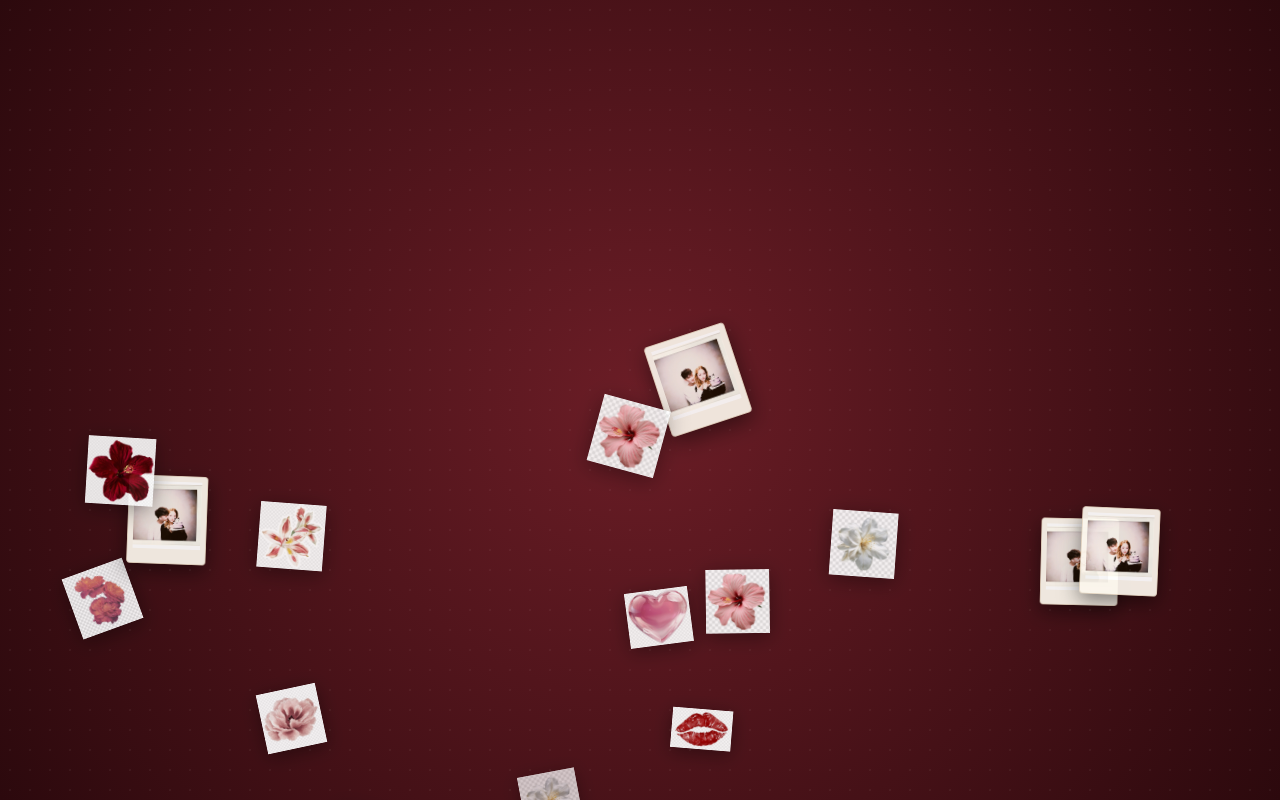
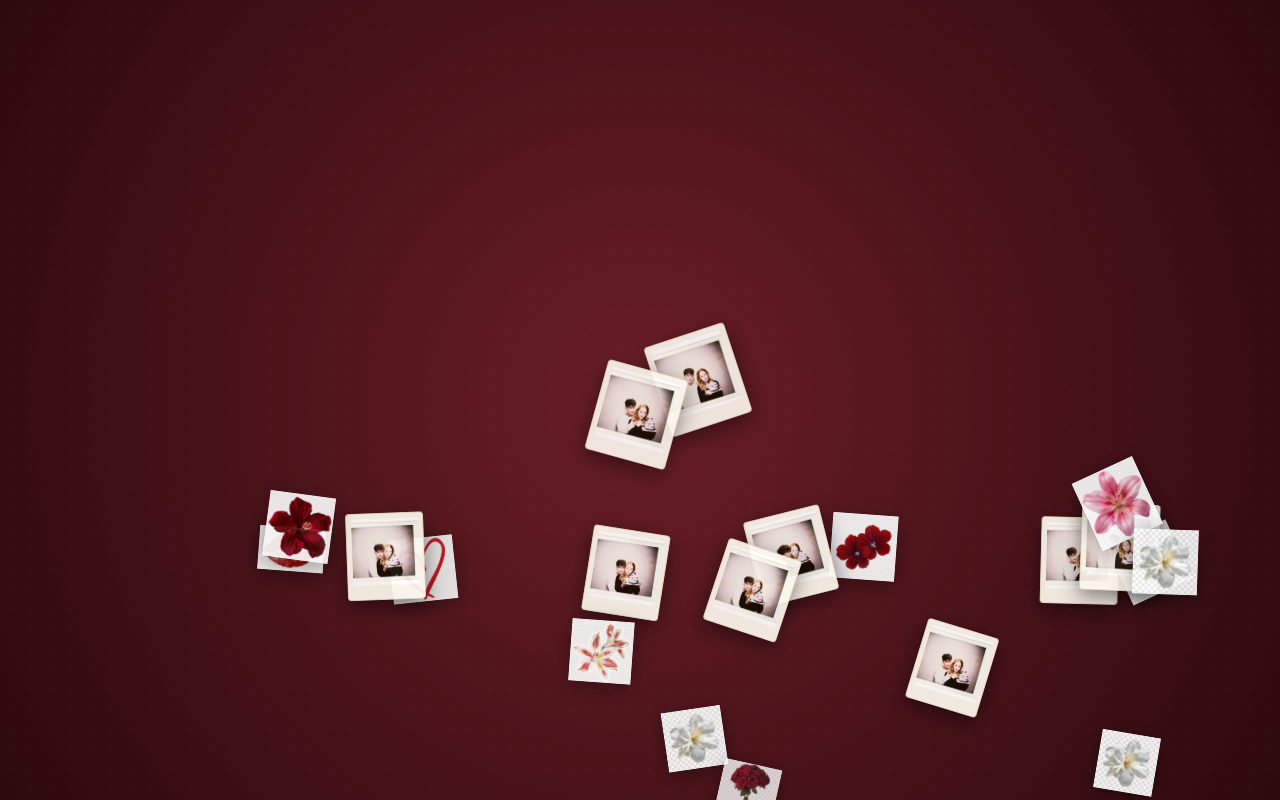
Before and after one commit to lamkhuengo13-afk/lamkhuengo13-afk-19thang11forSonyeu, a plain HTML site: page love.html in a window 1280 px wide. Both pictures are taken after a click on the button "Thơm em mụt cái để mở". Drawn offline with Linux system fonts and the light colour scheme.

Commit message:
Update love.html

```diff
--- a/love.html
+++ b/love.html
@@ -1,4 +1,3 @@
-
 <!DOCTYPE html>
 <html lang="vi">
 <head>
@@ -87,7 +86,6 @@
         /* ===== KHUNG ẢNH POLAROID ===== */
         .polaroid-frame {
             background: #fbf6ec;
-
             padding: 6px 6px 17px;
             border-radius: 4px;
 
@@ -110,10 +108,8 @@
         /* ===== STICKER VINTAGE ===== */
         .vintage-sticker {
             display: block;
-
             max-width: 78px;
             height: auto;
-
             object-fit: contain;
 
             filter:
@@ -154,10 +150,8 @@
         /* ===== BÓ HOA HỒNG CUỐI CÙNG ===== */
         #final-bouquet {
             position: fixed;
-
             left: 50%;
             top: 50%;
-
             z-index: 10;
 
             width: clamp(180px, 35vw, 330px);
@@ -232,7 +226,6 @@
         .welcome-box {
             width: 100%;
             max-width: 340px;
-
             margin: auto;
 
             background: #fbf6ec;
@@ -241,7 +234,6 @@
                      clamp(18px, 6vw, 30px);
 
             border-radius: 16px;
-
             border: 2px dashed #79222c;
 
             box-shadow:
@@ -250,7 +242,6 @@
 
         .welcome-box h3 {
             color: #79222c;
-
             margin-top: 0;
             margin-bottom: 12px;
 
@@ -270,18 +261,15 @@
         /* ===== NÚT MỞ QUÀ ===== */
         .unlock-btn {
             display: inline-block;
-
             max-width: 100%;
 
             background: #79222c;
             color: #fbf6ec;
 
             border: none;
-
             padding: 12px 22px;
 
             font-size: clamp(13px, 3.5vw, 15px);
-
             border-radius: 25px;
 
             cursor: pointer;
@@ -340,7 +328,6 @@
             }
         }
 
-        /* Hỗ trợ người dùng hạn chế chuyển động */
         @media (prefers-reduced-motion: reduce) {
             .unlock-btn {
                 transition: none;
@@ -370,7 +357,7 @@
     <!-- KHU VỰC HIỆU ỨNG -->
     <div class="floating-container" id="floatContainer"></div>
 
-    <!-- BÓ HOA HỒNG -->
+    <!-- BÓ HOA CUỐI CÙNG: ẢNH SỐ 6 -->
     <img
         src="6.jpg"
         id="final-bouquet"
@@ -383,20 +370,36 @@
         const overlay = document.getElementById('welcome-overlay');
         const finalBouquet = document.getElementById('final-bouquet');
 
-        /* Ảnh của hai đứa */
+        /* ===== ẢNH CỦA HAI ĐỨA =====
+           Mỗi ảnh xuất hiện 2 lần trong danh sách.
+        */
         const photos = [
+            '0c606106d6f356ad0fe2.jpg',
+            '80420604b1f131af68e0.jpg',
+            '9b061040a7b527eb7ea4.jpg',
+            'a1dfcdb97a4cfa12a35d.jpg',
+
             '0c606106d6f356ad0fe2.jpg',
             '80420604b1f131af68e0.jpg',
             '9b061040a7b527eb7ea4.jpg',
             'a1dfcdb97a4cfa12a35d.jpg'
         ];
 
-        /* Sticker và hoa */
+        /* ===== STICKER VÀ HOA =====
+           Sử dụng ảnh 1-5 và 7-18.
+           Mỗi ảnh được nhân đôi trong danh sách.
+           Ảnh 6 dành riêng cho bó hoa cuối cùng.
+        */
         const stickers = [
             '1.jpg', '2.jpg', '3.jpg', '4.jpg', '5.jpg',
             '7.jpg', '8.jpg', '9.jpg', '10.jpg', '11.jpg',
             '12.jpg', '13.jpg', '14.jpg', '15.jpg', '16.jpg',
-            '17.jpg', '18.jpg', '19.jpg', '20.jpg'
+            '17.jpg', '18.jpg',
+
+            '1.jpg', '2.jpg', '3.jpg', '4.jpg', '5.jpg',
+            '7.jpg', '8.jpg', '9.jpg', '10.jpg', '11.jpg',
+            '12.jpg', '13.jpg', '14.jpg', '15.jpg', '16.jpg',
+            '17.jpg', '18.jpg'
         ];
 
         let currentTilt = 0;
@@ -478,7 +481,7 @@
                 item.appendChild(img);
             }
 
-            /* Giới hạn vị trí theo chiều ngang */
+            /* Vị trí ngẫu nhiên theo chiều ngang */
             item.style.left = (Math.random() * 84 + 5) + 'vw';
 
             const startRot =
@@ -519,23 +522,23 @@
                 overlay.remove();
             }, 500);
 
-            /* Hoa và ảnh bung ra liên tục */
+            /* Ảnh và sticker bay liên tục */
             spawnInterval = setInterval(() => {
                 createItem();
-            }, 300);
+            }, 220);
 
-            /* Một vài ảnh xuất hiện ngay lập tức */
-            for (let i = 0; i < 8; i++) {
+            /* Những ảnh đầu tiên xuất hiện ngay */
+            for (let i = 0; i < 10; i++) {
                 setTimeout(() => {
                     createItem(i % 2 === 0);
-                }, i * 100);
+                }, i * 90);
             }
 
             /* Kết thúc màn bung hoa */
             setTimeout(() => {
                 clearInterval(spawnInterval);
 
-                /* Bó hoa lớn xuất hiện */
+                /* Đợi hiệu ứng bay dịu xuống rồi hiện bó hoa */
                 setTimeout(() => {
                     finalBouquet.classList.add('show');
                 }, 1500);
@@ -543,7 +546,7 @@
             }, 5500);
         });
 
-        /* Chạm màn hình để tạo thêm hoa và ảnh */
+        /* ===== CHẠM MÀN HÌNH ĐỂ TẠO THÊM ẢNH ===== */
         window.addEventListener('pointerdown', () => {
             if (!started) return;
 
```
